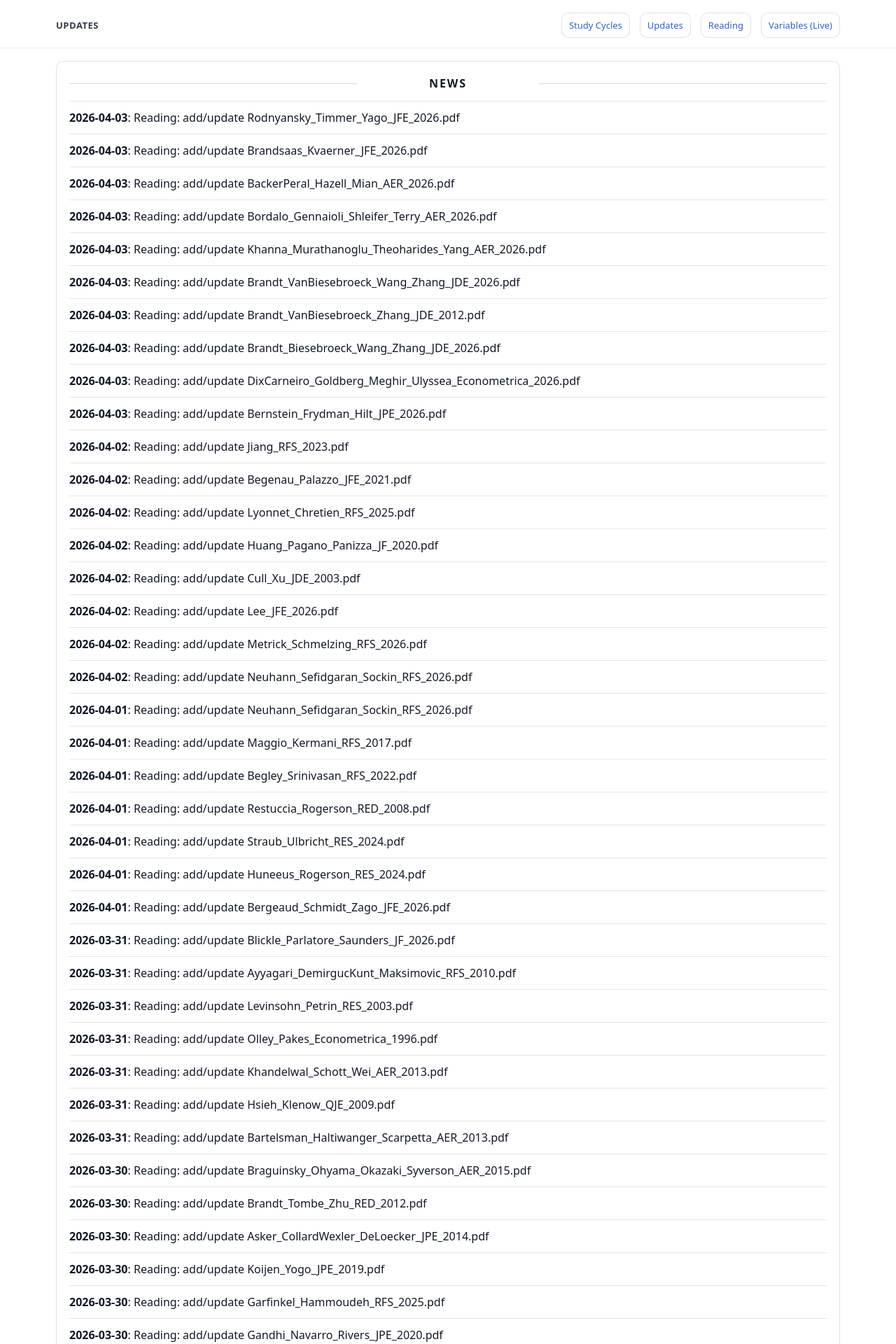
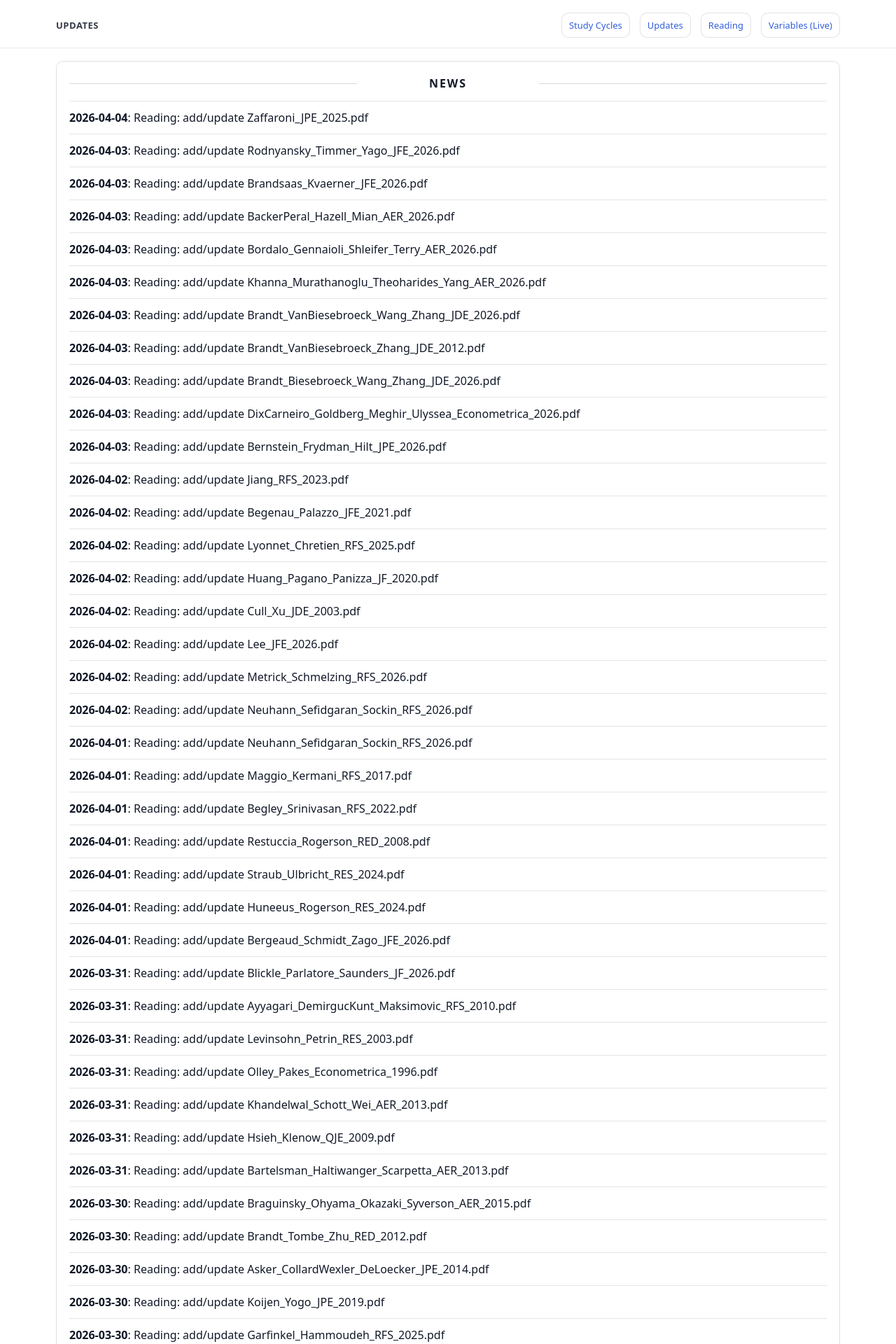
Before and after one commit to yaxinzn/study-archive, a Jekyll site: the page built from updates/index.md, in a window 1280 px wide. Shown: the top 1920 px of the page at 70% size. Built offline with Jekyll 4.4.1, drawn with Linux system fonts in a browser that asks for light colours; some of the changed text lies outside the part shown.

Commit message:
chore: update NEWS feed

```diff
--- a/_data/news.yml
+++ b/_data/news.yml
@@ -1,4 +1,7 @@
 # Auto-generated update history (sorted newest -> oldest). Do not edit manually.
+- ts: "1775245007"
+  date: "2026-04-04"
+  title: "Reading: add/update Zaffaroni_JPE_2025.pdf"
 - ts: "1775214716"
   date: "2026-04-03"
   title: "Reading: add/update Rodnyansky_Timmer_Yago_JFE_2026.pdf"
```
